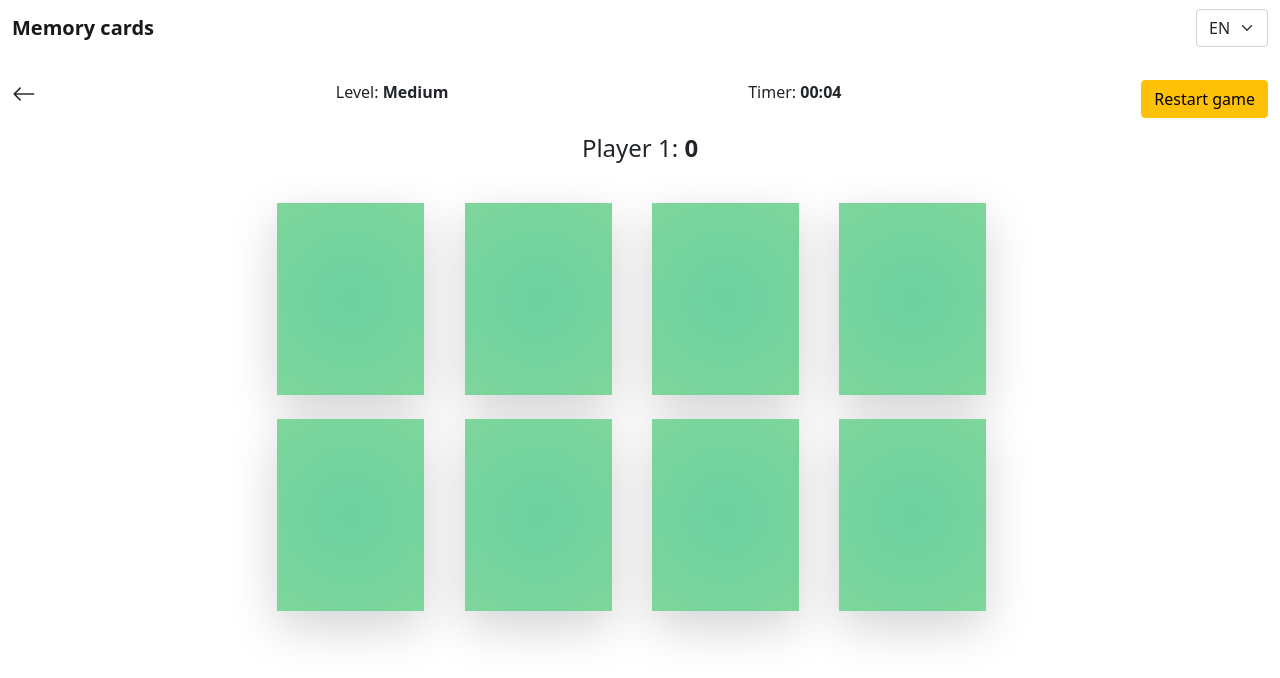
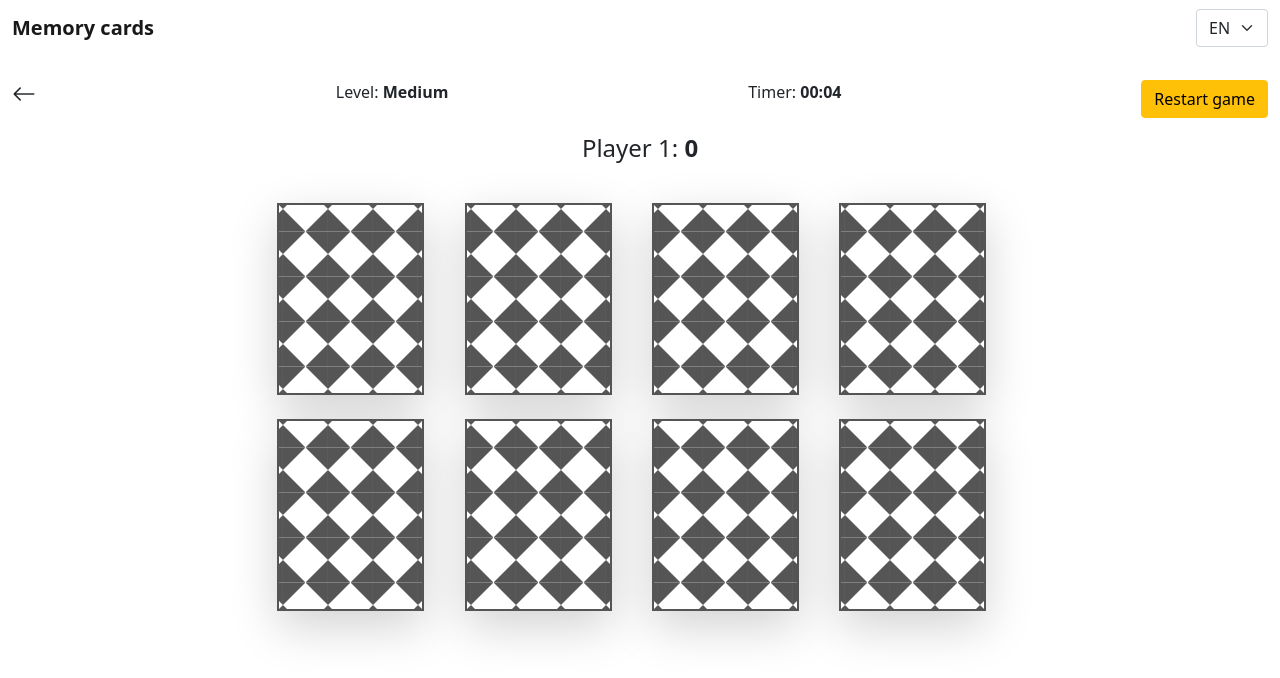
Before and after one commit to rami-almofleh/memory_cards, a Vue app: page /game in a window 1280 px wide. Shown: the top 678 px of the page. Built offline with nearby package versions, Linux system fonts and the light colour scheme.

Commit message:
restart game & Design

```diff
--- a/package.json
+++ b/package.json
@@ -12,6 +12,7 @@
     "bootstrap": "^5.1.3",
     "bootstrap-icons": "^1.7.2",
     "core-js": "^3.6.5",
+    "mitt": "^3.0.0",
     "vue": "^3.0.0",
     "vue-i18n": "^9.0.0-rc.5",
     "vue-router": "^4.0.0-0",
--- a/src/components/game/GameBody.vue
+++ b/src/components/game/GameBody.vue
@@ -25,11 +25,13 @@ Array.prototype.shuffle=function(){
 
 export default {
   name: "GameBody",
+  emits: ["restartGame"],
   data() {
     return {
       cardsNumber: 0,
       cardsExtraClass: "",
-      cards: []
+      cards: [],
+      active_player_id: 1
     }
   },
   computed: {
@@ -44,6 +46,57 @@ export default {
     }
   },
   methods: {
+    startGame(isNewStart) {
+      // remove flip class from all cards
+      this.cards.forEach(c => {
+        document.getElementById(`card_${c.idx}`).classList.remove("flip")
+      })
+
+      if (this.players.length === 1) {
+        if (this.selectedLevel === 'easy') {
+          this.cardsNumber = 6
+          this.cardsExtraClass = "row-cols-md-3"
+        } else if (this.selectedLevel === 'medium') {
+          this.cardsNumber = 8
+          this.cardsExtraClass = "row-cols-md-4"
+        } else {
+          this.cardsNumber = 10
+          this.cardsExtraClass = "row-cols-md-4"
+        }
+      } else {
+        if (this.selectedLevel === 'easy') {
+          this.cardsNumber = 14
+          this.cardsExtraClass = "row-cols-md-4"
+        } else if (this.selectedLevel === 'medium') {
+          this.cardsNumber = 16
+          this.cardsExtraClass = "row-cols-md-4"
+        } else {
+          this.cardsNumber = 20
+          this.cardsExtraClass = "row-cols-md-4"
+        }
+      }
+
+      setTimeout(() => {
+        // making the cards array
+        this.cards = []
+        let e = 0;
+        for (let i=0; i<this.cardsNumber; i++) {
+          if (i % 2 === 0) e++
+
+          this.cards.push(
+              {
+                idx: i,
+                card_name: e,
+                flipped: false,
+                won: false
+              }
+          )
+        }
+
+        // resort cards array random
+        this.cards.shuffle()
+      }, isNewStart ? 1000 : 0)
+    },
     flipThisCard(event, idx) {
 
       // check if this card won
@@ -102,51 +155,17 @@ export default {
           })
         }, 1000)
       }
+    },
+    restartGame() {
+      this.startGame(true)
     }
   },
   beforeMount() {
-    if (this.players.length === 1) {
-      if (this.selectedLevel === 'easy') {
-        this.cardsNumber = 6
-        this.cardsExtraClass = "row-cols-md-3"
-      } else if (this.selectedLevel === 'medium') {
-        this.cardsNumber = 8
-        this.cardsExtraClass = "row-cols-md-4"
-      } else {
-        this.cardsNumber = 10
-        this.cardsExtraClass = "row-cols-md-4"
-      }
-    } else {
-      if (this.selectedLevel === 'easy') {
-        this.cardsNumber = 14
-        this.cardsExtraClass = "row-cols-md-4"
-      } else if (this.selectedLevel === 'medium') {
-        this.cardsNumber = 16
-        this.cardsExtraClass = "row-cols-md-4"
-      } else {
-        this.cardsNumber = 20
-        this.cardsExtraClass = "row-cols-md-4"
-      }
-    }
+    // start new Game
+    this.startGame(false)
 
-    // making the cards array
-    this.cards = []
-    let e = 0;
-    for (let i=0; i<this.cardsNumber; i++) {
-      if (i % 2 === 0) e++
-
-      this.cards.push(
-          {
-            idx: i,
-            card_name: e,
-            flipped: false,
-            won: false
-          }
-      )
-    }
-
-    // resort cards array random
-    this.cards.shuffle()
+    // get event restartGame
+    this.emitter.on("restartGame", this.restartGame)
   }
 }
 </script>
@@ -182,7 +201,10 @@ export default {
             background-color: #ddd
             filter: contrast(0.5)
         &--front
-          background-image: radial-gradient(circle, #6bd1a1, #7ed69b)
+          background-image: linear-gradient(45deg, #555 25%, transparent 25%, transparent), linear-gradient(-45deg, #555 25%, transparent 25%, transparent), linear-gradient(45deg, transparent 75%, #555 75%), linear-gradient(-45deg, transparent 75%, #555 75%)
+          background-size: 45px 45px
+          background-position: center
+          border: 2px solid #555
 
 @media (min-width: 900px)
   .game-body
--- a/src/main.js
+++ b/src/main.js
@@ -5,6 +5,10 @@ import router from './router'
 import store from './store'
 import "bootstrap"
 import "./styles/global.scss"
+
+// eventbus
+import mitt from 'mitt';
+const emitter = mitt();
 
 /**
  * Load locales json files
@@ -36,4 +40,6 @@ const i18n = createI18n({
     messages: loadLocaleMessages(), // set locale messages
 });
 
-createApp(App).use(store).use(i18n).use(router).mount('#app')
+const app = createApp(App);
+app.config.globalProperties.emitter = emitter;
+app.use(store).use(i18n).use(router).mount('#app')
--- a/src/views/Game.vue
+++ b/src/views/Game.vue
@@ -65,6 +65,7 @@ export default {
       }, 1000)
     },
     restartGame() {
+      this.emitter.emit("restartGame")
       this.restartTimer()
     }
   }
```
Also changed, not shown: 1 other file (tests, documents, lock files or other folders).
